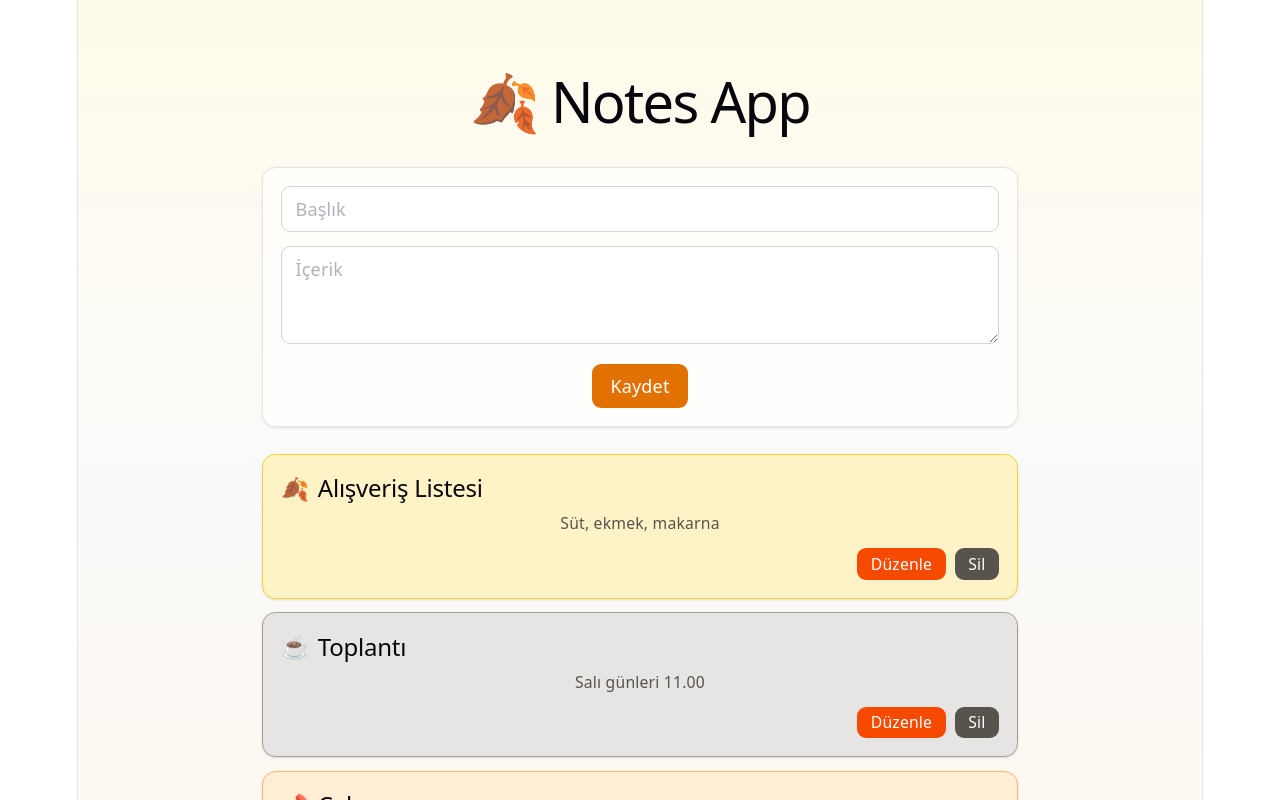
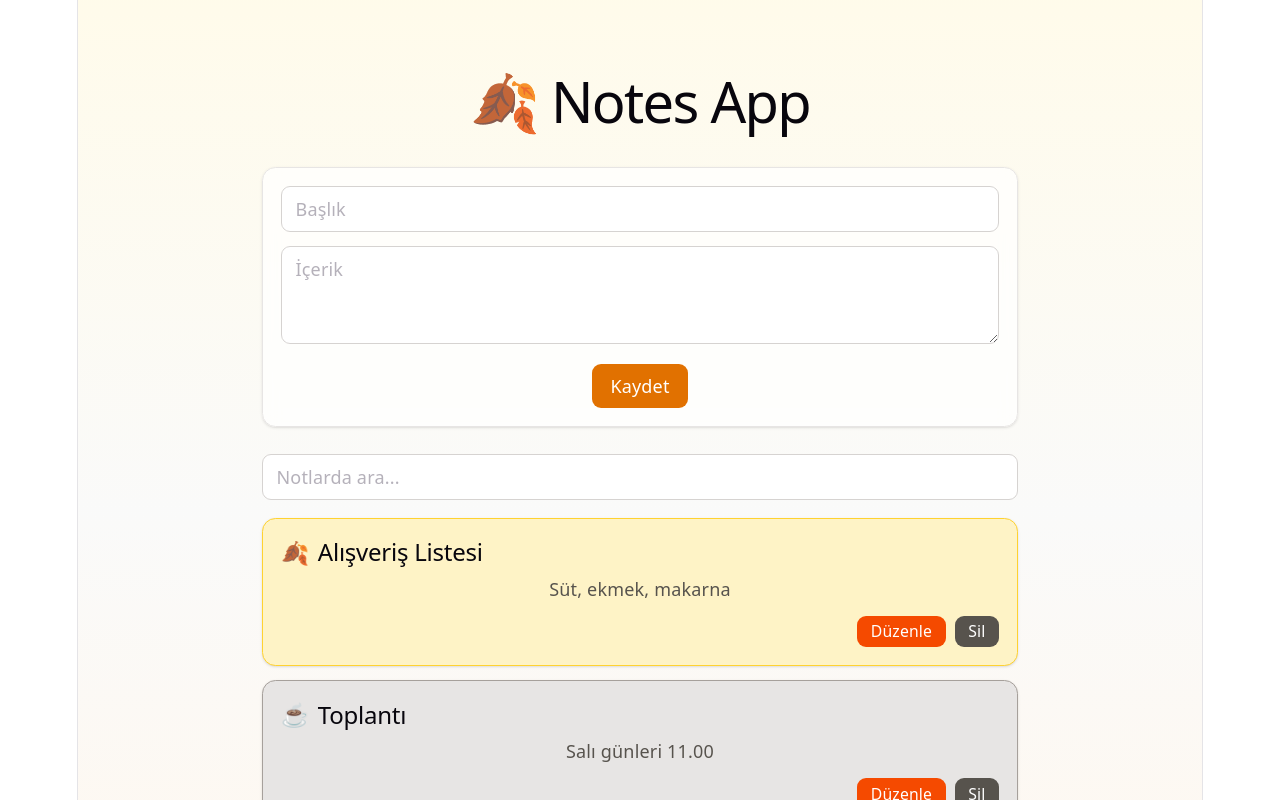
Before and after one commit to EniseAslan/Notes-App, a React (Vite) app in the folder notes-app/: page / in a window 1280 px wide. Shown: the top 800 px of the page. Built offline with nearby package versions, Linux system fonts and the light colour scheme.

Commit message:
feat(search): filter notes by title using derived list

```diff
--- a/notes-app/src/App.jsx
+++ b/notes-app/src/App.jsx
@@ -1,6 +1,8 @@
 import { useState } from "react";
 import NoteList from "./components/NoteList";
 import NoteForm from "./components/NoteForm";
+import SearchBar from "./components/SearchBar";
+
 function App() {
   const [notes, setNotes] = useState([
     { id: 1, title: "Alışveriş Listesi", content: "Süt, ekmek, makarna" },
@@ -9,6 +11,11 @@ function App() {
   ]);
   const [form, setForm] = useState({ title: "", content: "" });
   const [editingId, setEditingId] = useState(null);
+  const [search, setSearch] = useState("");
+
+  const visibleNotes = notes.filter((n) =>
+  n.title.toLowerCase().includes(search.toLowerCase())
+);
 
   const saveNote = () => {
     if (!form.title.trim()) return;
@@ -42,7 +49,8 @@ function App() {
       <div className="max-w-2xl mx-auto">
         <h1 className="text-3xl font-bold text-stone-800 mb-6">🍂 Notes App</h1>
         <NoteForm form={form} onChange={setForm} onSave={saveNote} isEditing={editingId !== null} />
-        <NoteList notes={notes} onDelete={deleteNote} onEdit={startEdit}/>
+        <SearchBar search={search} onSearchChange={setSearch}/>
+        <NoteList notes={visibleNotes} onDelete={deleteNote} onEdit={startEdit}/>
       </div>
     </div>
   );
--- a/notes-app/src/components/NoteCard.jsx
+++ b/notes-app/src/components/NoteCard.jsx
@@ -15,7 +15,7 @@ function NoteCard({ note, index,onDelete, onEdit }) {
         <span className="text-xl">{emoji}</span>
         {note.title}
       </h2>
-      <p className="text-stone-600 text-sm">{note.content}</p>
+      <p className="text-stone-600 text-m">{note.content}</p>
       <div className="flex justify-end gap-2 mt-3">
          <button
           onClick={() => onEdit(note)}
--- /dev/null
+++ b/notes-app/src/components/SearchBar.jsx
@@ -0,0 +1,16 @@
+import React from 'react'
+
+function SearchBar({search, onSearchChange}) {
+  return (
+    <div>
+       <input
+      value={search}
+      onChange={(e) => onSearchChange(e.target.value)}
+      placeholder="Notlarda ara..."
+      className="w-full border border-stone-300 rounded-lg px-3 py-2 bg-white mb-4 focus:outline-none focus:ring-2 focus:ring-amber-300"
+    />
+    </div>
+  )
+}
+
+export default SearchBar
```
